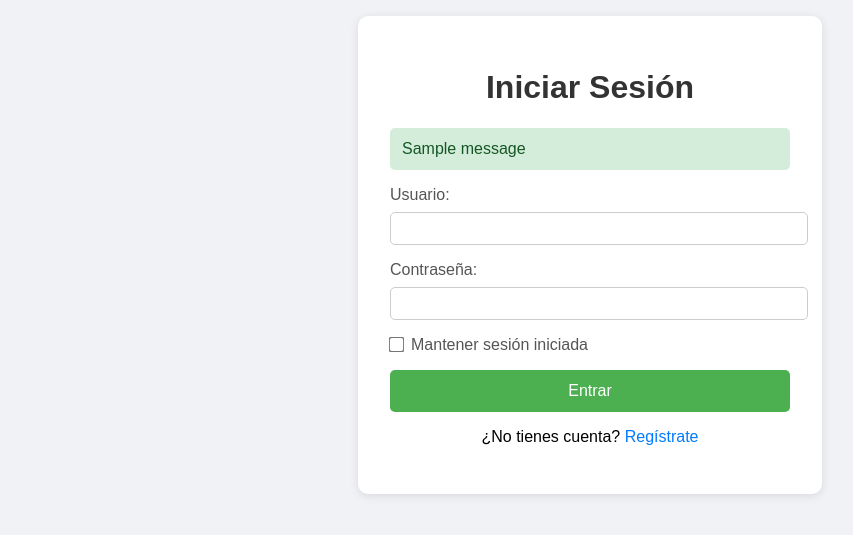
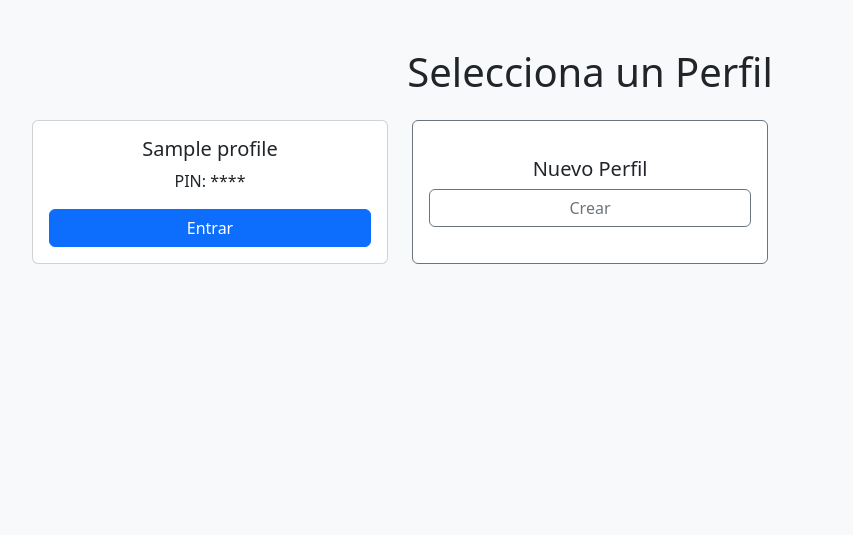
Before and after one commit to Miguellunab/Gestion-de-Dinero, a Flask app: template templates/login.html in a window 1280 px wide. Shown: the top 535 px of the page, without its empty margins (50-903 px from the left). Run offline with Flask 3, Linux system fonts and the light colour scheme; the template is opened without the code that fills it: values that come from a table or form of the project are taken from there, others are empty; tables that the repository leaves empty hold one stand-in row (values such as "Sample post"); one stand-in notice (Sample message) is shown.

Commit message:
Intero 1 de sistema de perfiles

```diff
--- a/app.py
+++ b/app.py
@@ -1,111 +1,170 @@
 import os
-from flask import Flask, render_template, request, redirect, url_for  # Importa funciones básicas de Flask
-from flask_sqlalchemy import SQLAlchemy  # Importa SQLAlchemy para manejar la base de datos
-from flask_migrate import Migrate  # Importa Flask-Migrate para gestionar migraciones (cambios en la base de datos)
-from datetime import datetime  # Importa datetime para trabajar con fechas
+from flask import Flask, render_template, request, redirect, url_for, flash, session
+from flask_sqlalchemy import SQLAlchemy
+from flask_migrate import Migrate
+from datetime import datetime
 
-# Crea la aplicación Flask
 app = Flask(__name__)
 
-# Configuración de la clave secreta de la app.
-# Esto se usa para seguridad (por ejemplo, para firmar cookies). Se puede obtener de una variable de entorno o usar un valor por defecto.
+# Clave secreta para seguridad (para sesiones, etc.)
 app.config['SECRET_KEY'] = os.environ.get('SECRET_KEY', 'super-secret-key')
 
-# Desactiva el caché para archivos estáticos (útil en desarrollo para ver cambios inmediatamente)
+# Desactivar caché para archivos estáticos (útil en desarrollo)
 app.config['SEND_FILE_MAX_AGE_DEFAULT'] = 0
 
-# Configuración de la conexión a la base de datos.
-# Si existe la variable DATABASE_URL (en producción, Render la define), se usará esa.
-# Si no, se usará la URL externa que se pasó, conectándose a PostgreSQL.
+# Configuración de la base de datos: si existe DATABASE_URL (Render) se usa esa,
+# de lo contrario, se usa el External Database URL.
 app.config['SQLALCHEMY_DATABASE_URI'] = os.environ.get(
     'DATABASE_URL',
     'postgresql://gestiondinero_user:sbZYaGViuEdnEOoVl3OuvJgqBaJPOHym@dpg-cvg6fgdumphs73dem04g-a.oregon-postgres.render.com/gestiondinero'
 )
-# Evita que SQLAlchemy rastree cambios de forma innecesaria (ahorra memoria)
 app.config['SQLALCHEMY_TRACK_MODIFICATIONS'] = False
 
-# Inicializa la base de datos (SQLAlchemy) y el sistema de migraciones (Flask-Migrate)
+# Inicializar la base de datos y el sistema de migraciones
 db = SQLAlchemy(app)
 migrate = Migrate(app, db)
 
-# Define un filtro personalizado para formatear números en formato de dinero.
-# Este filtro recibe un número y lo formatea con dos decimales y separadores de miles.
-def format_money(value):
-    # Primero formatea el número, por ejemplo, 10000 se convierte en "10,000.00"
-    s = "{:,.2f}".format(value)
-    # Luego, intercambia las comas y puntos para obtener el formato español: "10.000,00"
-    s = s.replace(",", "X").replace(".", ",").replace("X", ".")
-    return s
+# ---------------------- MODELOS ----------------------
 
-# Registra el filtro en el entorno de Jinja (el motor de plantillas de Flask)
-app.jinja_env.filters['format_money'] = format_money
+# Modelo para los perfiles (cada usuario tendrá un perfil con nombre y un pin de 4 dígitos)
+class Profile(db.Model):
+    id = db.Column(db.Integer, primary_key=True)
+    name = db.Column(db.String(50), nullable=False)  # Nombre del perfil
+    pin = db.Column(db.String(4), nullable=False)  # Pin de 4 dígitos (en texto)
+    # Relaciones: cada perfil tiene sus ingresos y gastos
+    ingresos = db.relationship('Ingreso', backref='profile', lazy=True)
+    gastos = db.relationship('Gasto', backref='profile', lazy=True)
 
-# --- Definición de modelos (las tablas de la base de datos) ---
-
-# Modelo para los gastos. Cada gasto tiene un ID, un monto (entero), una descripción (opcional) y una fecha (por defecto la fecha actual).
+# Modelo para un gasto
 class Gasto(db.Model):
     id = db.Column(db.Integer, primary_key=True)
-    monto = db.Column(db.Integer, nullable=False)  # Se almacena como entero (sin decimales)
+    monto = db.Column(db.Integer, nullable=False)  # Se almacena como entero
     descripcion = db.Column(db.String(200), nullable=True)
     fecha = db.Column(db.DateTime, default=datetime.utcnow)
+    profile_id = db.Column(db.Integer, db.ForeignKey('profile.id'), nullable=False)  # Relación con Profile
 
-# Modelo para los ingresos. Funciona de manera similar al de gastos.
+# Modelo para un ingreso
 class Ingreso(db.Model):
     id = db.Column(db.Integer, primary_key=True)
     monto = db.Column(db.Integer, nullable=False)  # Se almacena como entero
     descripcion = db.Column(db.String(200), nullable=True)
     fecha = db.Column(db.DateTime, default=datetime.utcnow)
+    profile_id = db.Column(db.Integer, db.ForeignKey('profile.id'), nullable=False)  # Relación con Profile
 
-# --- Rutas de la aplicación ---
+# ---------------------- FILTRO PERSONALIZADO ----------------------
 
-# Ruta principal ("/"): muestra el balance y la lista de movimientos (gastos e ingresos)
-@app.route('/')
-def index():
-    # Consulta todos los gastos e ingresos, ordenados de más recientes a más antiguos.
-    gastos = Gasto.query.order_by(Gasto.fecha.desc()).all()
-    ingresos = Ingreso.query.order_by(Ingreso.fecha.desc()).all()
-    # Suma todos los montos de ingresos y gastos respectivamente.
+def format_money(value):
+    # Formatea el número (ej: 10000 -> "10.000,00")
+    s = "{:,.2f}".format(value)
+    s = s.replace(",", "X").replace(".", ",").replace("X", ".")
+    return s
+
+app.jinja_env.filters['format_money'] = format_money
+
+# ---------------------- RUTAS DE PERFILES Y AUTENTICACIÓN ----------------------
+
+# Pantalla de login: muestra los perfiles existentes y opción de crear nuevo perfil.
+@app.route('/login')
+def login():
+    # Si ya hay un perfil en sesión, redirige al dashboard
+    if 'profile_id' in session:
+        return redirect(url_for('dashboard'))
+    # Consulta todos los perfiles para mostrarlos
+    profiles = Profile.query.all()
+    return render_template('login.html', profiles=profiles)
+
+# Ruta para seleccionar un perfil y pedir el PIN.
+@app.route('/select_profile/<int:profile_id>', methods=['GET', 'POST'])
+def select_profile(profile_id):
+    profile = Profile.query.get_or_404(profile_id)
+    if request.method == 'POST':
+        # Obtiene el PIN ingresado en el formulario
+        pin_input = request.form.get('pin')
+        if pin_input == profile.pin:
+            # Si el PIN es correcto, guarda el id del perfil en la sesión
+            session['profile_id'] = profile.id
+            return redirect(url_for('dashboard'))
+        else:
+            flash("PIN incorrecto. Inténtalo de nuevo.", "danger")
+            return redirect(url_for('select_profile', profile_id=profile_id))
+    # Renderiza un formulario para ingresar el PIN para el perfil seleccionado
+    return render_template('select_profile.html', profile=profile)
+
+# Ruta para crear un nuevo perfil
+@app.route('/create_profile', methods=['GET', 'POST'])
+def create_profile():
+    if request.method == 'POST':
+        name = request.form.get('name')
+        pin = request.form.get('pin')
+        # Validar que el pin tenga 4 dígitos y que el nombre no esté vacío
+        if not name or not pin or len(pin) != 4 or not pin.isdigit():
+            flash("Por favor, ingresa un nombre y un PIN de 4 dígitos.", "warning")
+            return redirect(url_for('create_profile'))
+        # Crear el perfil y guardarlo en la base de datos
+        new_profile = Profile(name=name, pin=pin)
+        db.session.add(new_profile)
+        db.session.commit()
+        flash("Perfil creado exitosamente.", "success")
+        return redirect(url_for('login'))
+    return render_template('create_profile.html')
+
+# Ruta para cerrar sesión (salir del perfil actual)
+@app.route('/logout')
+def logout():
+    session.pop('profile_id', None)
+    return redirect(url_for('login'))
+
+# ---------------------- RUTAS DE LA APLICACIÓN (GESTI\u00d3N DE DINERO) ----------------------
+
+# Dashboard: muestra la gestion de dinero para el perfil logueado
+@app.route('/dashboard')
+def dashboard():
+    # Si no hay perfil en sesión, redirige a la pantalla de login
+    if 'profile_id' not in session:
+        return redirect(url_for('login'))
+    profile_id = session['profile_id']
+    # Consulta los ingresos y gastos del perfil actual, ordenados por fecha descendente
+    gastos = Gasto.query.filter_by(profile_id=profile_id).order_by(Gasto.fecha.desc()).all()
+    ingresos = Ingreso.query.filter_by(profile_id=profile_id).order_by(Ingreso.fecha.desc()).all()
     total_ingresos = sum(ingreso.monto for ingreso in ingresos)
     total_gastos = sum(gasto.monto for gasto in gastos)
-    # Calcula el balance restando los gastos de los ingresos.
     balance = total_ingresos - total_gastos
-    # Renderiza la plantilla 'index.html', pasando las variables balance, gastos e ingresos.
-    return render_template('index.html', balance=balance, gastos=gastos, ingresos=ingresos)
+    return render_template('dashboard.html', balance=balance, gastos=gastos, ingresos=ingresos)
 
-# Ruta para agregar un gasto. Se activa al enviar el formulario con método POST.
+# Ruta para agregar un gasto, asociándolo al perfil logueado
 @app.route('/agregar_gasto', methods=['POST'])
 def agregar_gasto():
-    # Obtiene los valores del formulario
+    if 'profile_id' not in session:
+        return redirect(url_for('login'))
     monto = request.form.get('monto')
     descripcion = request.form.get('descripcion')
+    profile_id = session['profile_id']
     if monto:
         try:
-            # Limpia el valor del monto eliminando puntos y comas para que solo queden dígitos
+            # Limpia el valor: quita puntos y comas para obtener solo dígitos
             monto_clean = monto.replace(".", "").replace(",", "")
-            # Crea una nueva instancia del modelo Gasto, convirtiendo el monto a entero.
-            nuevo_gasto = Gasto(monto=int(monto_clean), descripcion=descripcion)
-            # Agrega el nuevo gasto a la sesión de la base de datos y la guarda
+            nuevo_gasto = Gasto(monto=int(monto_clean), descripcion=descripcion, profile_id=profile_id)
             db.session.add(nuevo_gasto)
             db.session.commit()
         except Exception as e:
-            # Si ocurre un error, revierte la sesión y muestra el error por consola
             db.session.rollback()
             print("Error al agregar gasto:", e)
     else:
-        # Imprime mensaje en consola si el campo monto está vacío
         print("El campo monto es obligatorio.")
-    # Redirige al usuario a la página principal
-    return redirect(url_for('index'))
+    return redirect(url_for('dashboard'))
 
-# Ruta para agregar un ingreso, similar a la de gasto.
+# Ruta para agregar un ingreso, asociándolo al perfil logueado
 @app.route('/agregar_ingreso', methods=['POST'])
 def agregar_ingreso():
+    if 'profile_id' not in session:
+        return redirect(url_for('login'))
     monto = request.form.get('monto')
     descripcion = request.form.get('descripcion')
+    profile_id = session['profile_id']
     if monto:
         try:
             monto_clean = monto.replace(".", "").replace(",", "")
-            nuevo_ingreso = Ingreso(monto=int(monto_clean), descripcion=descripcion)
+            nuevo_ingreso = Ingreso(monto=int(monto_clean), descripcion=descripcion, profile_id=profile_id)
             db.session.add(nuevo_ingreso)
             db.session.commit()
         except Exception as e:
@@ -113,26 +172,25 @@ def agregar_ingreso():
             print("Error al agregar ingreso:", e)
     else:
         print("El campo monto es obligatorio.")
-    return redirect(url_for('index'))
+    return redirect(url_for('dashboard'))
 
-# Ruta para deshacer (eliminar) un movimiento.
-# Recibe dos parámetros: tipo (gasto o ingreso) y mov_id (ID del registro a eliminar).
+# Ruta para deshacer (eliminar) un movimiento (gasto o ingreso) del perfil actual
 @app.route('/deshacer/<tipo>/<int:mov_id>', methods=['POST'])
 def deshacer_movimiento(tipo, mov_id):
+    if 'profile_id' not in session:
+        return redirect(url_for('login'))
     if tipo == 'gasto':
-        mov = Gasto.query.get_or_404(mov_id)  # Busca el gasto por ID o devuelve 404 si no existe.
+        mov = Gasto.query.filter_by(id=mov_id, profile_id=session['profile_id']).first_or_404()
     elif tipo == 'ingreso':
-        mov = Ingreso.query.get_or_404(mov_id)  # Lo mismo para ingreso.
+        mov = Ingreso.query.filter_by(id=mov_id, profile_id=session['profile_id']).first_or_404()
     else:
-        # Si el tipo no es válido, redirige a la página principal sin hacer nada.
-        return redirect(url_for('index'))
-    # Elimina el registro y guarda el cambio en la base de datos.
+        return redirect(url_for('dashboard'))
     db.session.delete(mov)
     db.session.commit()
-    return redirect(url_for('index'))
+    return redirect(url_for('dashboard'))
 
-# Arranque de la aplicación.
-# Render inyecta la variable de entorno PORT en producción, y en caso de no existir, se usa el puerto 5000.
+# ---------------------- ARRANQUE DE LA APLICACI\u00d3N ----------------------
 if __name__ == '__main__':
+    # Render inyecta la variable PORT, si no se define se usa 5000
     port = int(os.environ.get('PORT', 5000))
     app.run(host='0.0.0.0', port=port)
--- a/templates/login.html
+++ b/templates/login.html
@@ -5,150 +5,54 @@
     <meta
       name="viewport"
       content="width=device-width, initial-scale=1.0" />
-    <title>Iniciar Sesión</title>
-    <style>
-      body {
-        font-family: Arial, sans-serif;
-        background: #f0f2f5;
-        margin: 0;
-        padding: 1rem;
-      }
-      .container {
-        max-width: 400px;
-        margin: 0 auto;
-        background: #fff;
-        padding: 2rem;
-        border-radius: 10px;
-        box-shadow: 0 2px 10px rgba(0, 0, 0, 0.1);
-      }
-      h1 {
-        text-align: center;
-        color: #333;
-      }
-      label {
-        display: block;
-        margin-top: 1rem;
-        color: #555;
-      }
-      input[type='text'],
-      input[type='password'] {
-        width: 100%;
-        padding: 0.5rem;
-        margin-top: 0.5rem;
-        border: 1px solid #ccc;
-        border-radius: 5px;
-      }
-      .checkbox-container {
-        display: flex;
-        align-items: center;
-        margin-top: 1rem;
-      }
-      .checkbox-container input[type='checkbox'] {
-        margin: 0;
-        margin-right: 0.5rem;
-        transform: scale(1.2); /* Para hacerlo más grande y bonito */
-        cursor: pointer;
-      }
-      .btn {
-        margin-top: 1rem;
-        background: #4caf50;
-        color: #fff;
-        border: none;
-        padding: 0.75rem;
-        width: 100%;
-        border-radius: 5px;
-        cursor: pointer;
-        font-size: 1rem;
-      }
-      .btn:hover {
-        background: #45a049;
-      }
-      .link {
-        text-align: center;
-        margin-top: 1rem;
-      }
-      .link a {
-        color: #007bff;
-        text-decoration: none;
-      }
-      /* Estilos para mensajes flash */
-      .flash {
-        margin-top: 1rem;
-        padding: 0.75rem;
-        border-radius: 5px;
-      }
-      .flash-danger {
-        background: #f8d7da;
-        color: #721c24;
-      }
-      .flash-success {
-        background: #d4edda;
-        color: #155724;
-      }
-      .flash-warning {
-        background: #fff3cd;
-        color: #856404;
-      }
-      .flash-info {
-        background: #cce5ff;
-        color: #004085;
-      }
-    </style>
+    <title>Login - Gestión de Dinero</title>
+    <!-- Bootstrap 5 CDN -->
+    <link
+      href="https://cdn.jsdelivr.net/npm/bootstrap@5.3.0/dist/css/bootstrap.min.css"
+      rel="stylesheet" />
+    <!-- Font Awesome para iconos -->
+    <link
+      rel="stylesheet"
+      href="https://cdnjs.cloudflare.com/ajax/libs/font-awesome/6.4.0/css/all.min.css" />
   </head>
-  <body>
-    <div class="container">
-      <h1>Iniciar Sesión</h1>
-
-      <!-- Sección de mensajes flash con filtro para NO repetir el mismo texto -->
-      {% with messages = get_flashed_messages(with_categories=true) %} {% if
-      messages %} {% set used_messages = [] %} {% for category, message in
-      messages %} {% if message not in used_messages %}
-      <div class="flash flash-{{ category }}">{{ message }}</div>
-      {% set used_messages = used_messages + [message] %} {% endif %} {% endfor
-      %} {% endif %} {% endwith %}
-
-      <form
-        action="{{ url_for('login') }}"
-        method="post">
-        <label for="username">Usuario:</label>
-        <input
-          type="text"
-          id="username"
-          name="username"
-          required />
-
-        <label for="password">Contraseña:</label>
-        <input
-          type="password"
-          id="password"
-          name="password"
-          required />
-
-        <div class="checkbox-container">
-          <input
-            type="checkbox"
-            id="remember"
-            name="remember"
-            value="1" />
-          <label
-            for="remember"
-            style="margin: 0"
-            >Mantener sesión iniciada</label
-          >
+  <body class="bg-light">
+    <div class="container py-5">
+      <h1 class="text-center mb-4">Selecciona un Perfil</h1>
+      <!-- Mostrar perfiles en forma de tarjetas (cuadrados) -->
+      <div class="row">
+        {% for profile in profiles %}
+        <div class="col-6 col-md-4 mb-4">
+          <div class="card h-100 text-center">
+            <div class="card-body d-flex flex-column justify-content-center">
+              <h5 class="card-title">{{ profile.name }}</h5>
+              <p class="card-text">PIN: ****</p>
+              <!-- Botón para seleccionar perfil: redirige a la ruta para ingresar el PIN -->
+              <a
+                href="{{ url_for('select_profile', profile_id=profile.id) }}"
+                class="btn btn-primary"
+                >Entrar</a
+              >
+            </div>
+          </div>
         </div>
-
-        <button
-          class="btn"
-          type="submit">
-          Entrar
-        </button>
-      </form>
-
-      <div class="link">
-        <p>
-          ¿No tienes cuenta? <a href="{{ url_for('register') }}">Regístrate</a>
-        </p>
+        {% endfor %}
+        <!-- Tarjeta para crear un nuevo perfil -->
+        <div class="col-6 col-md-4 mb-4">
+          <div class="card h-100 text-center border border-secondary">
+            <div class="card-body d-flex flex-column justify-content-center">
+              <h5 class="card-title">Nuevo Perfil</h5>
+              <a
+                href="{{ url_for('create_profile') }}"
+                class="btn btn-outline-secondary"
+                >Crear</a
+              >
+            </div>
+          </div>
+        </div>
       </div>
     </div>
+
+    <!-- Bootstrap Bundle JS -->
+    <script src="https://cdn.jsdelivr.net/npm/bootstrap@5.3.0/dist/js/bootstrap.bundle.min.js"></script>
   </body>
 </html>
```
Also changed, not shown: templates/create_profile.html (added, +53 -0 lines), templates/register.html (deleted, +0 -119 lines), templates/select_profile.html (added, +44 -0 lines).
